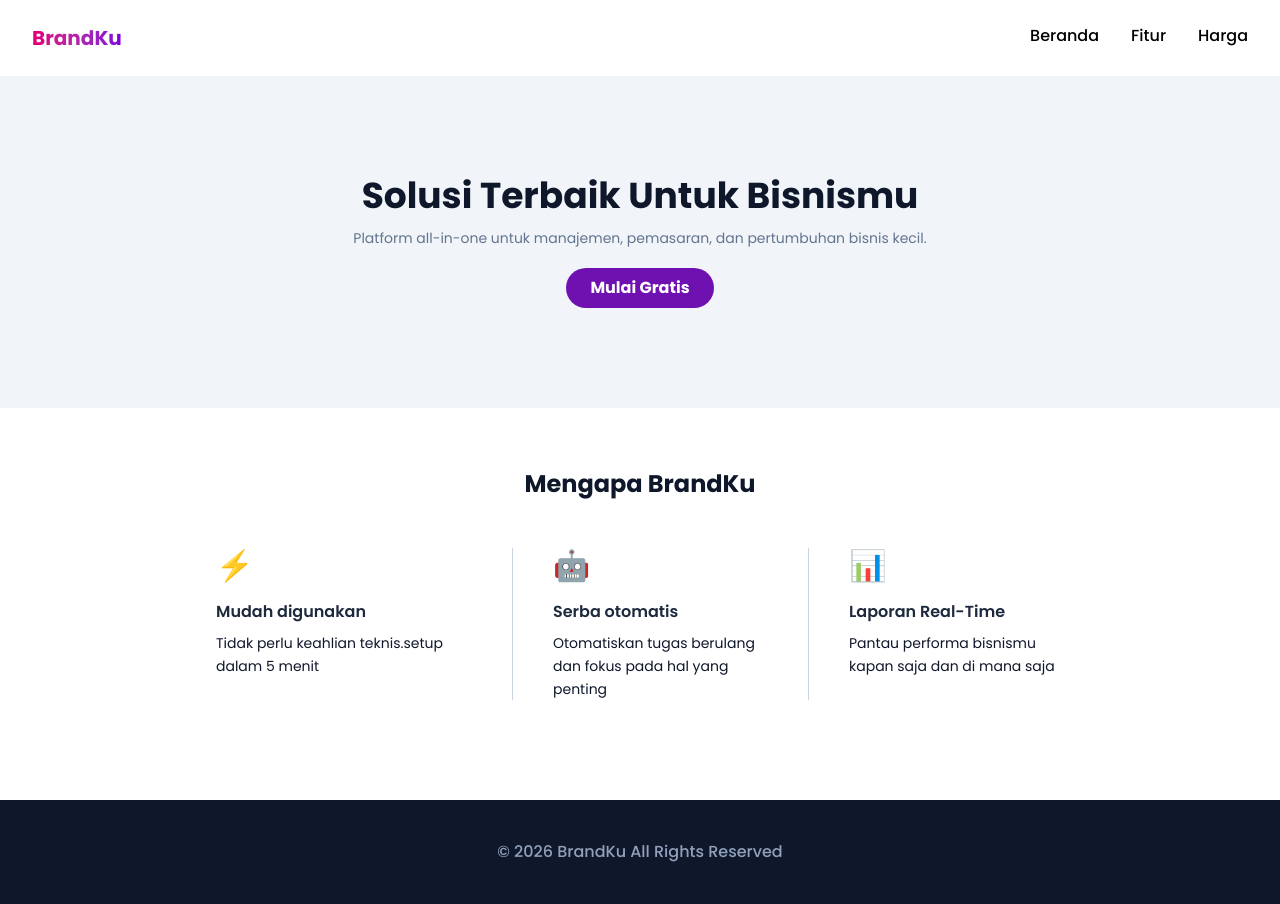
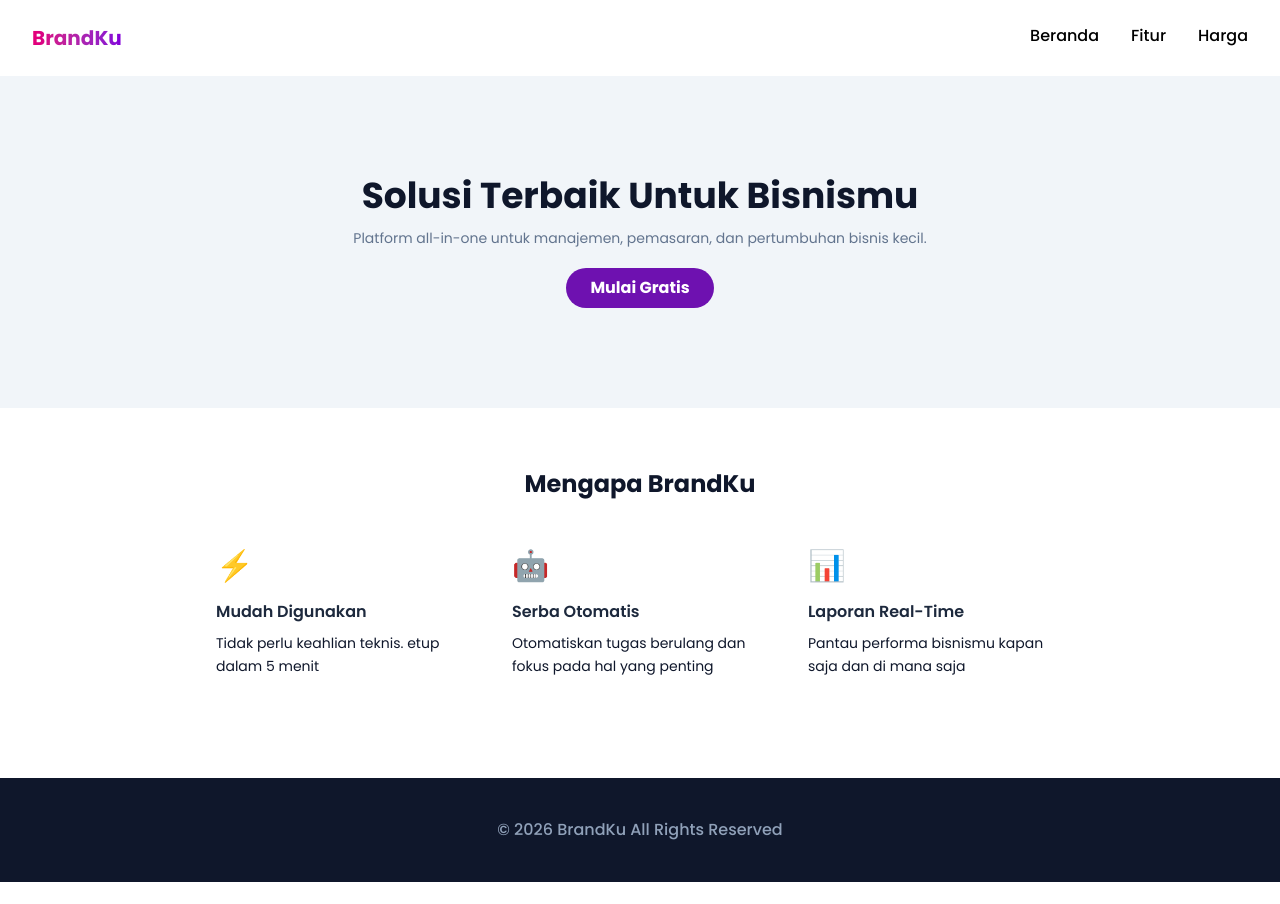
Before and after one commit to qonitaputriamalia-web/BrandKu, a React (Vite) app in the folder my-react-app/: page / in a window 1280 px wide. After the commit the page ends 882 px from the top, so only its background shows below. Built offline with nearby package versions, Linux system fonts and the light colour scheme.

Commit message:
setup card grid why us

```diff
--- a/my-react-app/src/App.jsx
+++ b/my-react-app/src/App.jsx
@@ -1,23 +1,26 @@
-// import { useState } from 'react'
+import { useState } from 'react'
 import Header from "./components/Header"
 import Hero from "./components/Hero"
-import WhyUs from "./components/WhyUs"
+import CardGrid from "./components/CardGrid"
+import {featureData} from "./data/features"
+// import WhyUs from "./components/WhyUs"
 
 
 function App() {
+  const [features] = useState(featureData);
 
   return (
     <div>
       <Header />
       <main class="pb-10">
         <Hero />
-        <WhyUs />
+       <CardGrid features={features}/>
       </main>
       <footer class="bg-slate-900 py-10 text-center font-medium text-md text-slate-400">
         <p>&copy; 2026 BrandKu All Rights Reserved</p>
       </footer>
     </div>
-  )
-}
+  );
+};
 
-export default App
+export default App;
--- a/my-react-app/src/components/Card.jsx
+++ b/my-react-app/src/components/Card.jsx
@@ -0,0 +1,10 @@
+const Card = ({ icon, title, description }) => (
+
+   <article className="text-left">
+                <div className="text-3xl mb-4">{ icon }</div>
+                <h3 className="font-semibold text-slate-800 mb-2"> { title }</h3>
+                <p className="text-slate-900 text-sm leading-relaxed"> { description }
+                </p>
+            </article>
+);
+export default Card;
--- /dev/null
+++ b/my-react-app/src/components/CardGrid.jsx
@@ -0,0 +1,14 @@
+import Card from "./Card";
+const CardGrid = ({ features }) => (
+    <section class="py-15">
+        <h2 class="text-2xl font-bold text-center text-slate-900 mb-12">Mengapa BrandKu</h2>
+        <div class="max-w-4xl mx-auto grid grid-cols-3 gap-10 px-6">
+            {features.map(items => (
+                <Card key={items.id} icon={items.icon} title={items.title} description={items.description} />
+
+            ))}
+
+        </div>
+    </section>
+)
+export default CardGrid;
--- a/my-react-app/src/components/Hero.jsx
+++ b/my-react-app/src/components/Hero.jsx
@@ -1,5 +1,4 @@
 import "react"
-
 const Hero = () => (
 
     <section className="bg-slate-100 py-25">
--- a/my-react-app/src/components/WhyUs.jsx
+++ b/my-react-app/src/components/WhyUs.jsx
@@ -2,25 +2,25 @@ import "react"
 
 const WhyUs = () => (
 
-    <section class="py-15">
-        <h2 class="text-2xl font-bold text-center text-slate-900 mb-12">Mengapa BrandKu</h2>
-        <div class="max-w-4xl mx-auto grid grid-cols-3 gap-10 px-6">
-            <article class="text-left">
-                <div class="text-3xl mb-4">⚡</div>
-                <h3 class="font-semibold text-slate-800 mb-2">Mudah digunakan</h3>
-                <p class="text-slate-900 text-sm leading-relaxed">Tidak perlu keahlian teknis.setup dalam 5 menit
+    <section className="py-15">
+        <h2 className="text-2xl font-bold text-center text-slate-900 mb-12">Mengapa BrandKu</h2>
+        <div className="max-w-4xl mx-auto grid grid-cols-3 gap-10 px-6">
+            <article className="text-left">
+                <div className="text-3xl mb-4">⚡</div>
+                <h3 className="font-semibold text-slate-800 mb-2">Mudah digunakan</h3>
+                <p className="text-slate-900 text-sm leading-relaxed">Tidak perlu keahlian teknis.setup dalam 5 menit
                 </p>
             </article>
-            <article class="text-left border-l border-slate-300 pl-10">
-                <div class="text-3xl mb-4">🤖</div>
-                <h3 class="font-semibold text-slate-800 mb-2">Serba otomatis</h3>
-                <p class="text-slate-900 text-sm leading-relaxed">Otomatiskan tugas berulang dan fokus pada hal yang
+            <article className="text-left border-l border-slate-300 pl-10">
+                <div className="text-3xl mb-4">🤖</div>
+                <h3 className="font-semibold text-slate-800 mb-2">Serba otomatis</h3>
+                <p className="text-slate-900 text-sm leading-relaxed">Otomatiskan tugas berulang dan fokus pada hal yang
                     penting </p>
             </article>
-            <article class="text-left border-l border-slate-300 pl-10">
-                <div class="text-3xl mb-4">📊</div>
-                <h3 class="font-semibold text-slate-800 mb-2">Laporan Real-Time</h3>
-                <p class="text-slate-900 text-sm leading-relaxed">Pantau performa bisnismu kapan saja dan di mana
+            <article className="text-left border-l border-slate-300 pl-10">
+                <div className="text-3xl mb-4">📊</div>
+                <h3 className="font-semibold text-slate-800 mb-2">Laporan Real-Time</h3>
+                <p className="text-slate-900 text-sm leading-relaxed">Pantau performa bisnismu kapan saja dan di mana
                     saja</p>
             </article>
         </div>
--- /dev/null
+++ b/my-react-app/src/data/features.js
@@ -0,0 +1,21 @@
+export const featureData = [
+    {
+        "id": 1,
+        "icon": "⚡",
+        "title": "Mudah Digunakan",
+        "description": "Tidak perlu keahlian teknis. etup dalam 5 menit"
+    },
+    {
+       "id": 2,
+        "icon": "🤖",
+        "title": "Serba Otomatis",
+        "description": "Otomatiskan tugas berulang dan fokus pada hal yang penting"
+    },
+    {
+       "id": 3,
+        "icon": "📊",
+        "title": "Laporan Real-Time",
+        "description": "Pantau performa bisnismu kapan saja dan di mana saja"
+    },
+
+]
```
